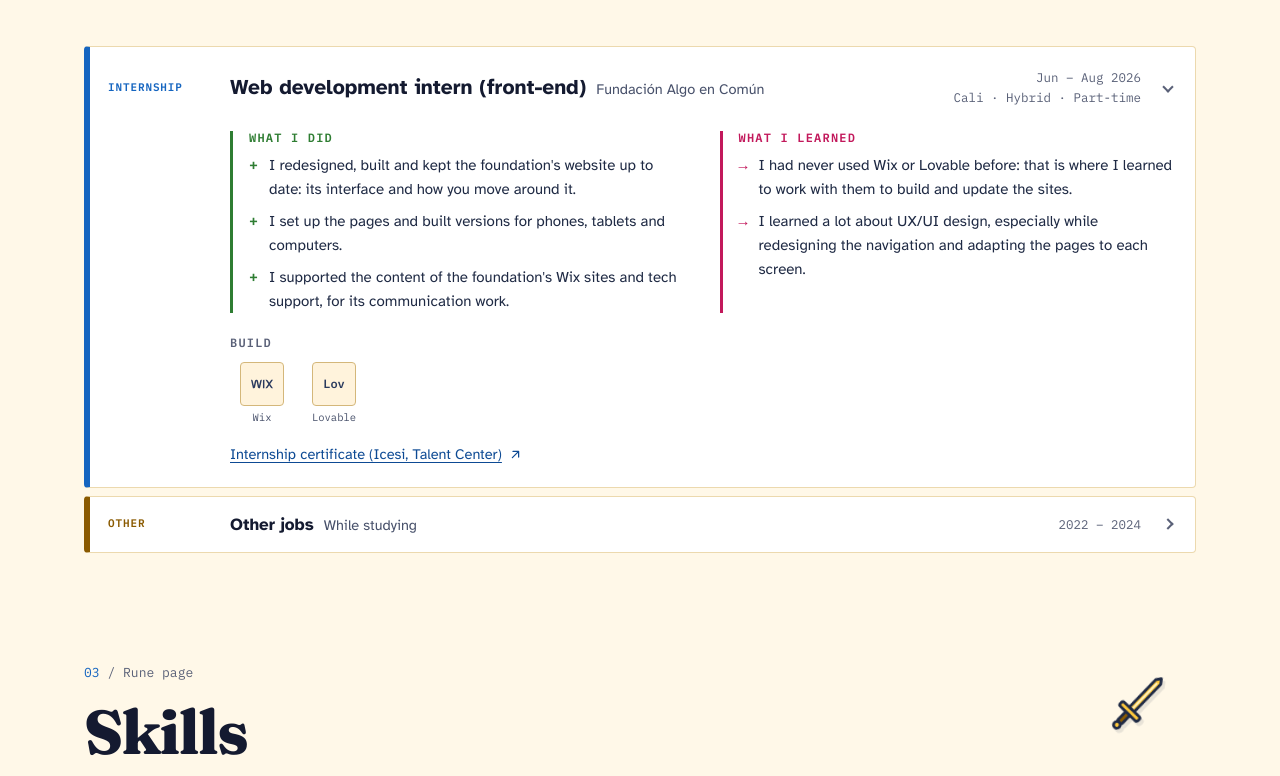
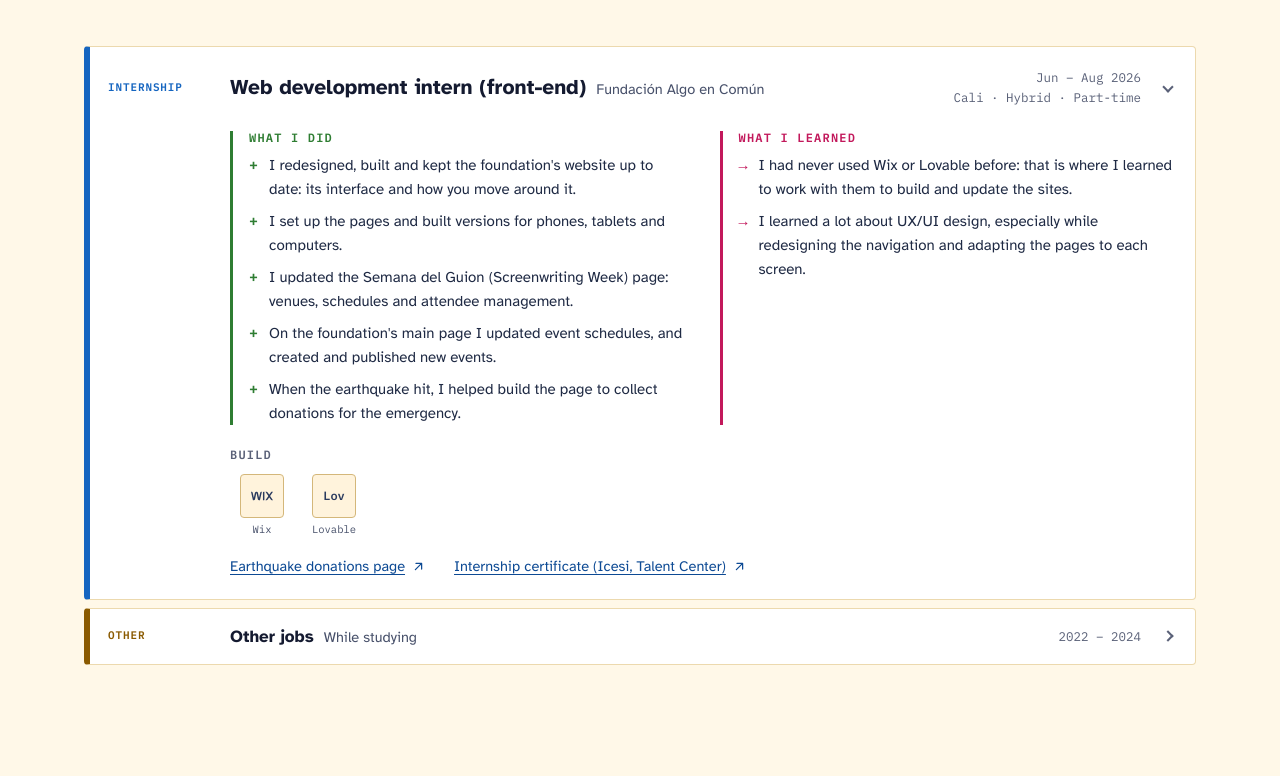
Before and after one commit to JOSED235/JOSED235.github.io, a React (Vite) app: page / in a window 1280 px wide. Shown: the part 7464-8240 px from the top of the page. Built offline with nearby package versions, Linux system fonts and the light colour scheme.

Commit message:
Pasantía con trabajos concretos y enlace a la página de donaciones; premios de la RNR 2026 en lista

```diff
--- a/src/components/About.jsx
+++ b/src/components/About.jsx
@@ -25,19 +25,35 @@ function Row({ item, a }) {
           {text.org && <> · {text.org}</>}
         </p>
         {text.note && <p className="ruler-row__note">{text.note}</p>}
-        {item.marks?.map((m) => (
-          <p key={m.key} className={`ruler-row__note ${m.star ? 'is-star' : ''}`}>
-            {a.marks[m.key]}
-            {m.url && (
-              <>
-                {' '}
-                <a className="ruler-row__link" href={m.url} target="_blank" rel="noreferrer">
-                  {a.certificate} ↗
-                </a>
-              </>
-            )}
-          </p>
-        ))}
+        {item.marks?.map((m) => {
+          const awards = a.awards?.[m.key]
+          const link = m.url && (
+            <a className="ruler-row__link" href={m.url} target="_blank" rel="noreferrer">
+              {a.certificate} ↗
+            </a>
+          )
+          return (
+            <div key={m.key} className={`ruler-row__note ${m.star ? 'is-star' : ''}`}>
+              <p>
+                {a.marks[m.key]}
+                {/* Sin premios, el certificado va en la misma línea; con premios, al final de la lista */}
+                {!awards && link && <> {link}</>}
+              </p>
+              {awards && (
+                <>
+                  <ul className="awards">
+                    {awards.map((w) => (
+                      <li key={w.name} className={w.place.startsWith('1') ? 'awards__first' : undefined}>
+                        <span className="awards__place mono">{w.place}</span> {w.name}
+                      </li>
+                    ))}
+                  </ul>
+                  {link}
+                </>
+              )}
+            </div>
+          )
+        })}
       </div>
       <div className="ruler-row__track" aria-hidden="true">
         <span className="ruler-row__bar" style={{ left: `${from}%`, width: `${Math.max(solidTo - from, 100 / months)}%` }} />
--- a/src/components/Experience.jsx
+++ b/src/components/Experience.jsx
@@ -54,10 +54,14 @@ function Match({ item, e, open }) {
             </ul>
           )}
           {item.build && <Build items={item.build} label={e.build} />}
-          {item.proof && (
-            <a className="match__proof" href={item.proof.url} target="_blank" rel="noreferrer">
-              {item.proof.label} <ArrowUpRight width={15} height={15} />
-            </a>
+          {item.proofs && (
+            <p className="match__proofs">
+              {item.proofs.map((p) => (
+                <a key={p.url} className="match__proof" href={p.url} target="_blank" rel="noreferrer">
+                  {p.label} <ArrowUpRight width={15} height={15} />
+                </a>
+              ))}
+            </p>
           )}
         </div>
       </details>
--- a/src/data/content.js
+++ b/src/data/content.js
@@ -331,14 +331,19 @@ const es = {
         did: [
           'Rediseñé, desarrollé y mantuve al día la página web de la fundación: la interfaz y la forma de navegarla.',
           'Configuré las páginas y armé versiones para celular, tableta y computador.',
-          'Apoyé el contenido de los sitios en Wix y el soporte técnico, para la comunicación de la fundación.',
+          'Actualicé la página de la Semana del Guion: espacios, horarios y la gestión de los asistentes.',
+          'En la página principal actualicé los horarios de los eventos, y creé y publiqué eventos nuevos.',
+          'Cuando ocurrió el terremoto, ayudé a hacer la página para recibir donaciones para la emergencia.',
         ],
         learned: [
           'Nunca había usado Wix ni Lovable: ahí aprendí a manejarlos para armar y actualizar los sitios.',
           'Aprendí mucho de diseño UX/UI, sobre todo al rediseñar la navegación y adaptar las páginas a cada pantalla.',
         ],
         build: ['Wix', 'Lovable'],
-        proof: { label: 'Constancia de la pasantía (Icesi, Centro de Talento)', url: drive('1pfcbsh0MfMO4yr4ix2FPK6L5xUvIo30m') },
+        proofs: [
+          { label: 'Página de donaciones por el terremoto', url: 'https://www.algoencomun.co/donaciones-emergencia-colombia' },
+          { label: 'Constancia de la pasantía (Icesi, Centro de Talento)', url: drive('1pfcbsh0MfMO4yr4ix2FPK6L5xUvIo30m') },
+        ],
       },
     ],
     // Trabajos cortos fuera del área: van juntos en una sola fila.
@@ -443,7 +448,18 @@ const es = {
     },
     marks: {
       rnr25: 'Reunión Nacional de Ramas IEEE 2025 (sep)',
-      rnr26: 'Reunión Nacional de Ramas IEEE 2026 (sep): representé a la rama y fue reconocida con varios premios.',
+      rnr26: 'Reunión Nacional de Ramas IEEE 2026 (sep): representé a la rama, que se llevó estos premios:',
+    },
+    // Premios de la rama en la RNR 2026, del mejor puesto al menor
+    awards: {
+      rnr26: [
+        { place: '1.º', name: 'Mejor Evento del Año (Test Lab 2026)' },
+        { place: '2.º', name: 'Rama Ejemplar del Año' },
+        { place: '2.º', name: 'Mejor Página Web de Rama Estudiantil' },
+        { place: '2.º', name: 'Colaboración Legendaria' },
+        { place: '3.º', name: 'Mejor Página Web de Capítulo (WIE Icesi)' },
+        { place: '3.º', name: 'Mejor Foto No Técnica' },
+      ],
     },
     certificate: 'Certificado',
     languages: 'Español nativo · Inglés B1',
@@ -651,14 +667,19 @@ const en = {
         did: [
           "I redesigned, built and kept the foundation's website up to date: its interface and how you move around it.",
           'I set up the pages and built versions for phones, tablets and computers.',
-          "I supported the content of the foundation's Wix sites and tech support, for its communication work.",
+          'I updated the Semana del Guion (Screenwriting Week) page: venues, schedules and attendee management.',
+          "On the foundation's main page I updated event schedules, and created and published new events.",
+          'When the earthquake hit, I helped build the page to collect donations for the emergency.',
         ],
         learned: [
           'I had never used Wix or Lovable before: that is where I learned to work with them to build and update the sites.',
           'I learned a lot about UX/UI design, especially while redesigning the navigation and adapting the pages to each screen.',
         ],
         build: ['Wix', 'Lovable'],
-        proof: { label: 'Internship certificate (Icesi, Talent Center)', url: drive('1pfcbsh0MfMO4yr4ix2FPK6L5xUvIo30m') },
+        proofs: [
+          { label: 'Earthquake donations page', url: 'https://www.algoencomun.co/donaciones-emergencia-colombia' },
+          { label: 'Internship certificate (Icesi, Talent Center)', url: drive('1pfcbsh0MfMO4yr4ix2FPK6L5xUvIo30m') },
+        ],
       },
     ],
     others: {
@@ -761,7 +782,17 @@ const en = {
     },
     marks: {
       rnr25: 'IEEE National Student Branch Meeting 2025 (Sep)',
-      rnr26: 'IEEE National Student Branch Meeting 2026 (Sep): I represented the branch, which received several awards.',
+      rnr26: 'IEEE National Student Branch Meeting 2026 (Sep): I represented the branch, which took home these awards:',
+    },
+    awards: {
+      rnr26: [
+        { place: '1st', name: 'Best Event of the Year (Test Lab 2026)' },
+        { place: '2nd', name: 'Exemplary Branch of the Year' },
+        { place: '2nd', name: 'Best Student Branch Website' },
+        { place: '2nd', name: 'Legendary Collaboration' },
+        { place: '3rd', name: 'Best Chapter Website (WIE Icesi)' },
+        { place: '3rd', name: 'Best Non-Technical Photo' },
+      ],
     },
     certificate: 'Certificate',
     languages: 'Spanish (native) · English B1',
--- a/src/styles.css
+++ b/src/styles.css
@@ -1411,9 +1411,15 @@ ol {
   color: var(--muted);
 }
 
+/* Enlaces de prueba: la página que hice y la constancia */
+.match__proofs {
+  grid-column: 1 / -1;
+  display: flex;
+  flex-wrap: wrap;
+  gap: 8px 28px;
+}
+
 .match__proof {
-  grid-column: 1 / -1;
-  justify-self: start;
   display: inline-flex;
   align-items: center;
   gap: 6px;
@@ -2034,6 +2040,33 @@ ol {
 
 .ruler-row__note.is-star {
   color: var(--text);
+}
+
+/* Premios de la rama: el puesto en mono y el primero resaltado */
+.awards {
+  display: grid;
+  gap: 3px;
+  margin: 6px 0 6px;
+}
+
+.awards li {
+  display: grid;
+  grid-template-columns: 34px minmax(0, 1fr);
+  font-size: 14px;
+  color: var(--text);
+}
+
+.awards__place {
+  font-weight: 600;
+  color: var(--faint);
+}
+
+.awards__first {
+  font-weight: 700;
+}
+
+.awards__first .awards__place {
+  color: var(--highlight-text);
 }
 
 .ruler-row__link {
```
Also changed, not shown: 2 other files (tests, documents, lock files or other folders).
